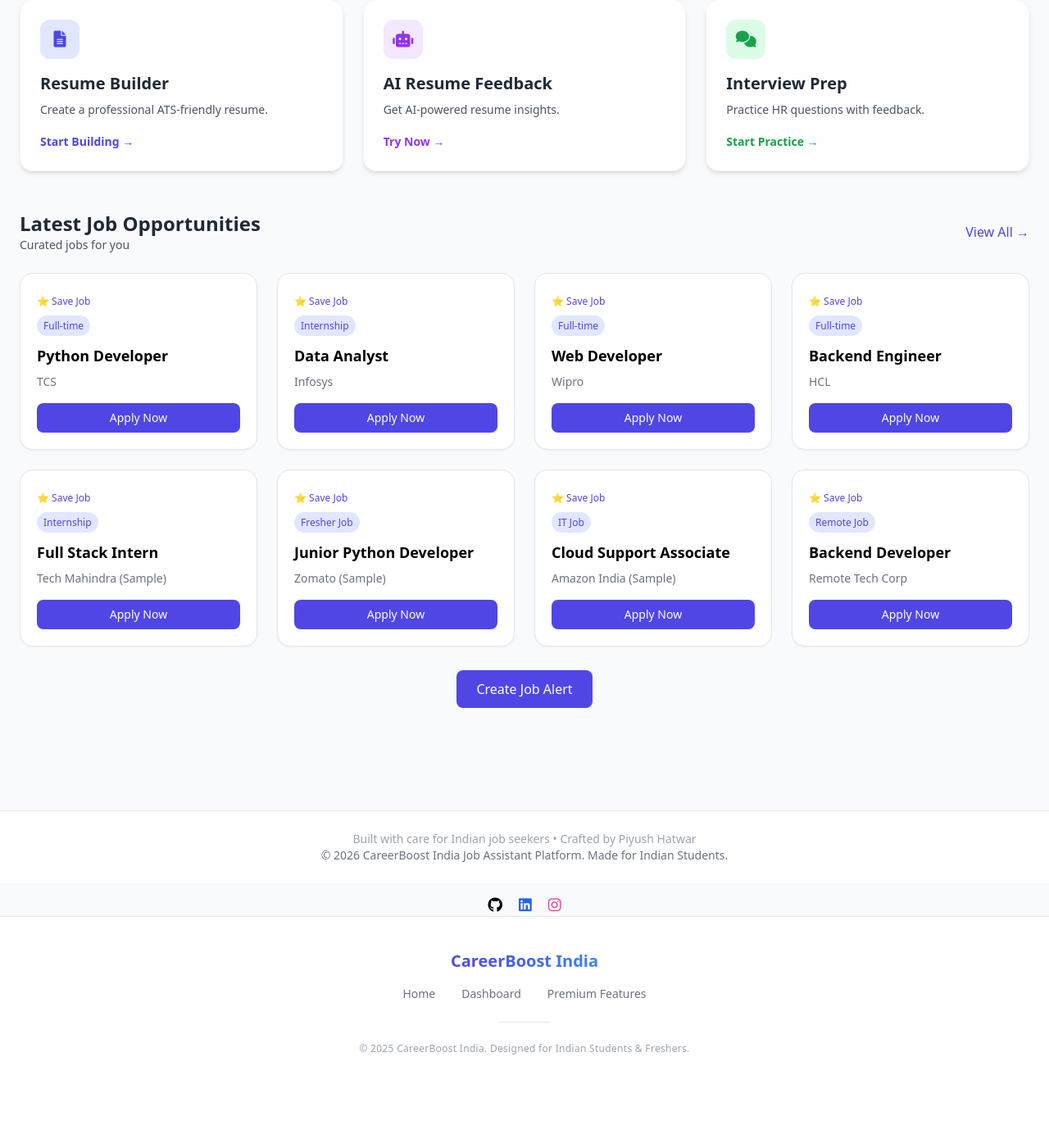
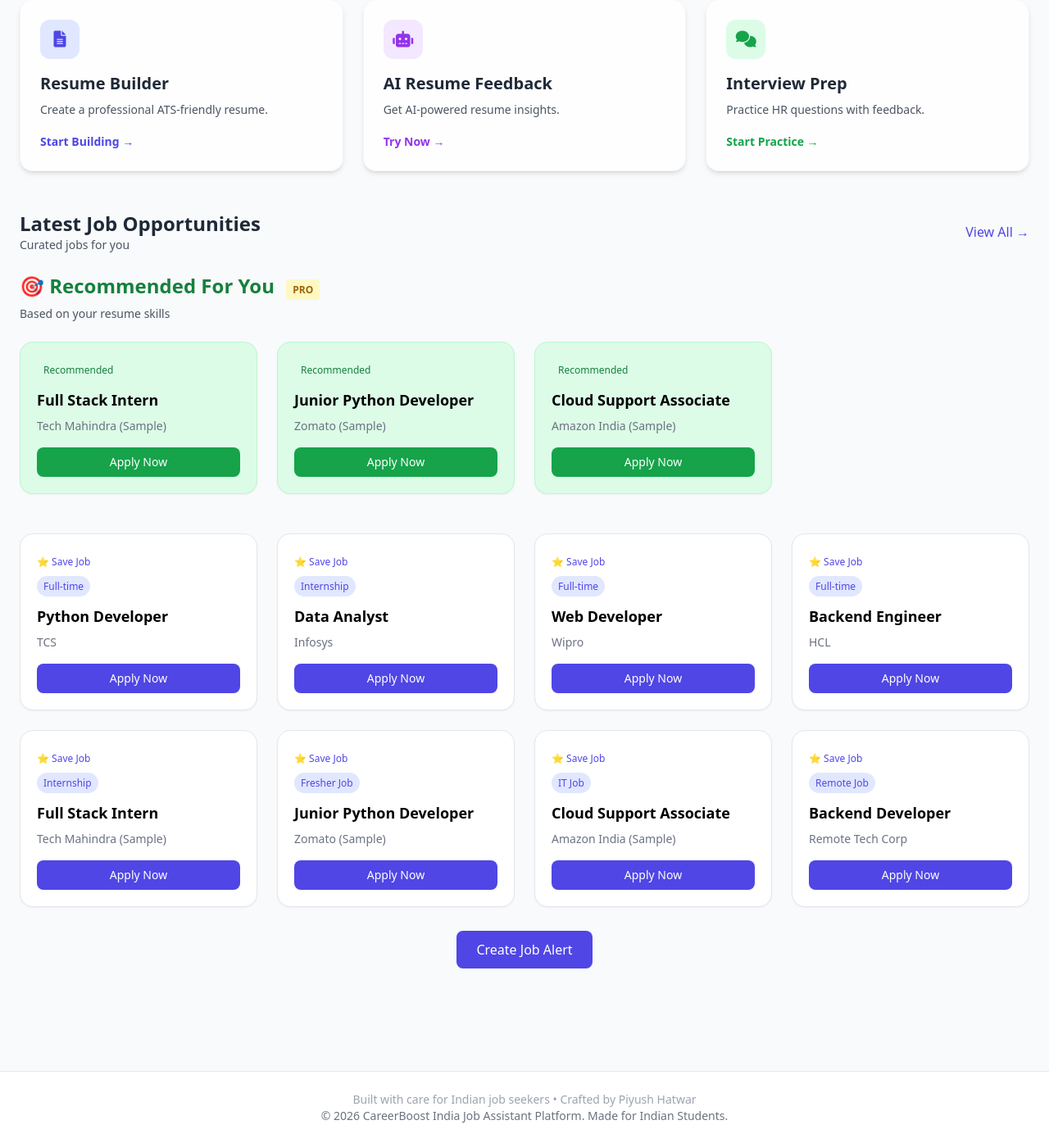
Before and after one commit to student-piyush25/job-assistant-pro, a Flask app: page /dashboard in a window 1280 px wide. Shown: the part 241-1636 px from the top of the page at 82% size. Before the commit the page ends 1528 px from the top, so only its background shows below. Run offline with Flask 3, Linux system fonts and the light colour scheme; a user stored in the database is signed in; tables that the repository leaves empty hold one stand-in row (values such as "Sample post"); some libraries are stand-ins or nearby versions.

Commit message:
Added premium smart matching + recommended jobs system

```diff
--- a/routes/dashboard.py
+++ b/routes/dashboard.py
@@ -62,22 +62,29 @@
     if resume and resume.skills:
         user_skills = [skill.strip().lower() for skill in resume.skills.split(',')]
 
-        scored_jobs = []
+    scored_jobs = []
 
-        for job in jobs:
-            score = 0
-            title = job['title'].lower()
+    for job in jobs:
+        score = 0
+        title = job['title'].lower()
+        company = job['company'].lower()
 
-            for skill in user_skills:
-                if skill in title:
-                    score += 1
+        for skill in user_skills:
+            if skill in title:
+                score += 2   # strong match
+            if skill in company:
+                score += 1   # weak match
 
-            if score > 0:
-                scored_jobs.append((job, score))
+        if score > 0:
+            scored_jobs.append((job, score))
 
-        scored_jobs.sort(key=lambda x: x[1], reverse=True)
+    scored_jobs.sort(key=lambda x: x[1], reverse=True)
 
-        recommended_jobs = [job for job, score in scored_jobs[:4]]
+    # 🔥 DIFFERENCE HERE
+    if getattr(current_user, "is_premium", False):
+        recommended_jobs = [job for job, score in scored_jobs]  # ALL matches
+    else:
+        recommended_jobs = [job for job, score in scored_jobs[:4]]  # LIMIT
 
     return render_template(
         'dashboard.html',
--- a/templates/dashboard.html
+++ b/templates/dashboard.html
@@ -145,10 +145,22 @@
 
     <h3 class="text-2xl font-bold text-green-700 mb-2">
         🎯 Recommended For You
+{% if is_premium %}
+<span class="text-xs bg-yellow-100 text-yellow-700 px-2 py-1 rounded ml-2">
+    PRO
+</span>
+{% endif %}
     </h3>
     <p class="text-gray-600 text-sm mb-6">
         Based on your resume skills
     </p>
+
+    {% if not is_premium %}
+<p class="text-xs text-gray-500 mb-4">
+    Upgrade to premium to unlock more matches 🔥
+</p>
+{% endif %}
+
 
     <div class="grid grid-cols-1 sm:grid-cols-2 lg:grid-cols-4 gap-6">
 
```
